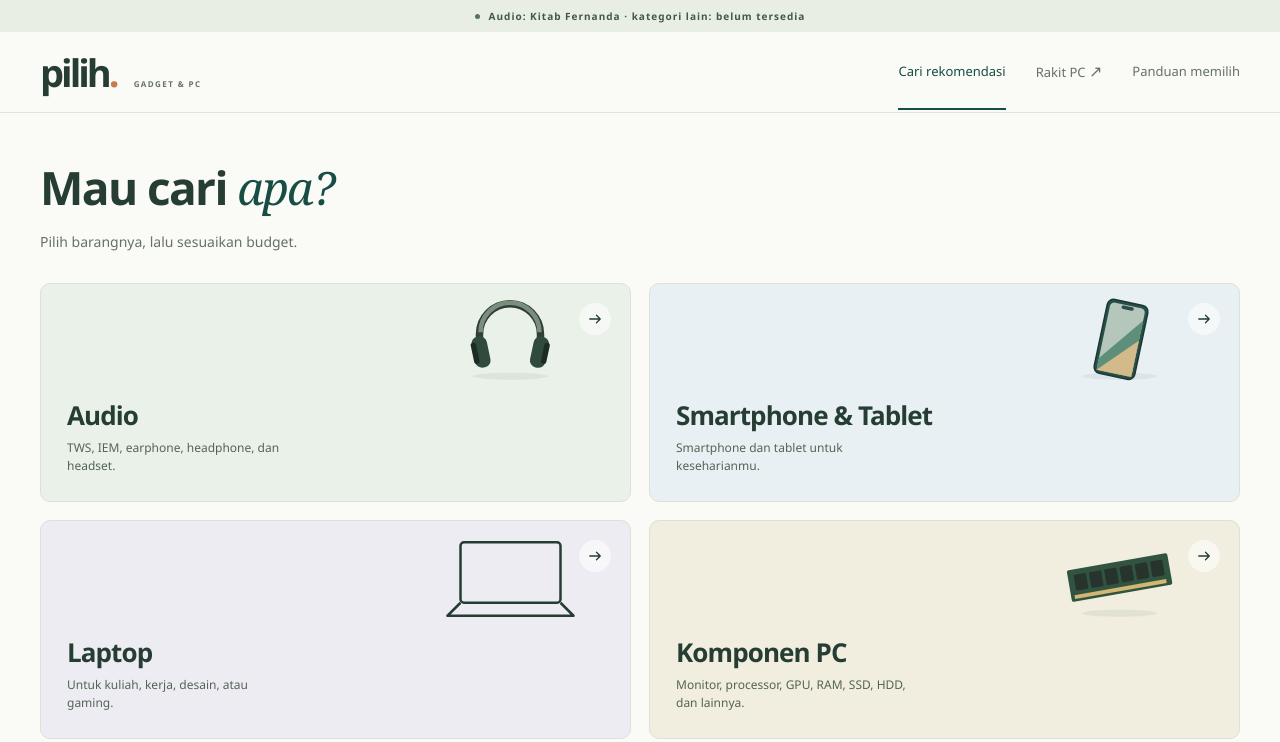
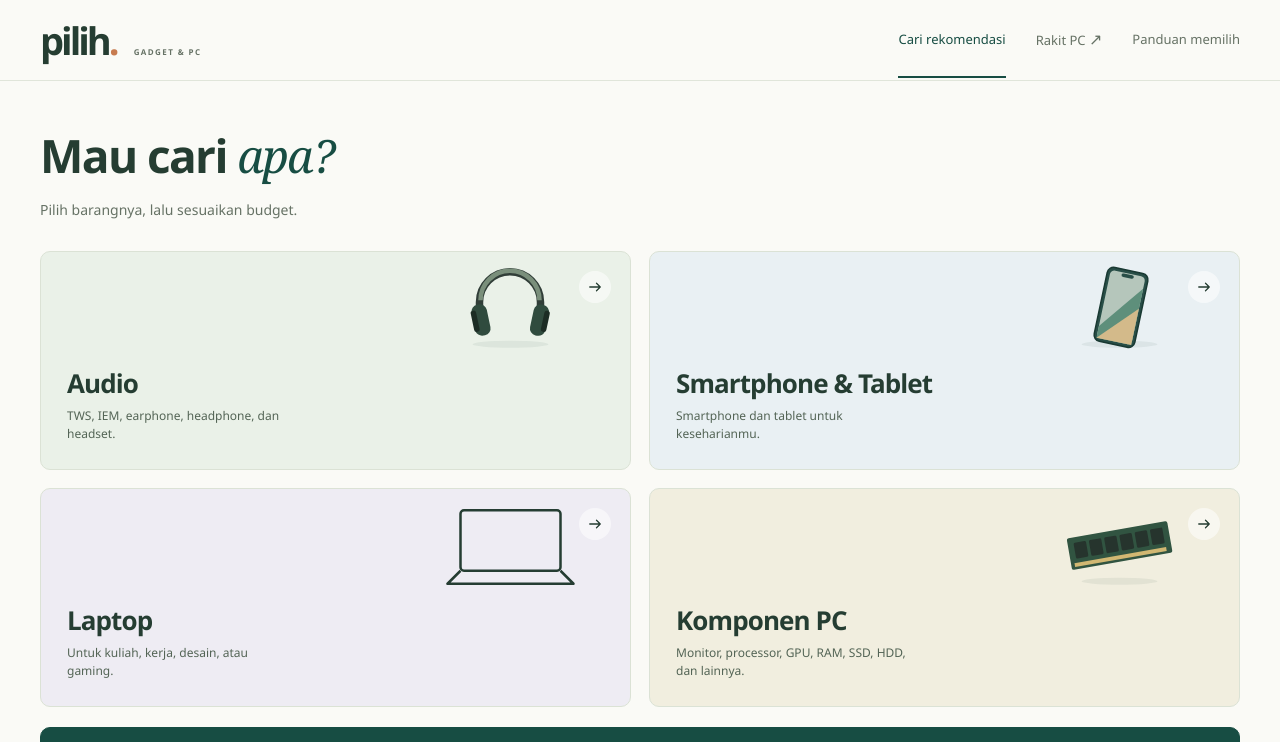
Before and after one commit to lanjilan/gadgetpick, a website with bundled scripts: page public/index.html in a window 1280 px wide. Shown: the top 742 px of the page. Built offline with nearby package versions, Linux system fonts and the light colour scheme; files whose address does not match are found by name.

Commit message:
style: remove prelaunch status banner and update live page description

```diff
--- a/public/index.html
+++ b/public/index.html
@@ -4,7 +4,7 @@
   <meta charset="UTF-8">
   <meta name="viewport" content="width=device-width, initial-scale=1">
   <meta name="theme-color" content="#174d43">
-  <meta name="description" content="Preview rekomendasi audio bersumber dari Kitab Fernanda Gunsan, profil gadget contoh, dan simulasi PC builder.">
+  <meta name="description" content="Temukan rekomendasi audio bersumber dari Kitab Fernanda Gunsan dan panduan memilih gadget sesuai kebutuhan serta budget. Kategori lainnya sedang disiapkan.">
   <meta name="robots" content="noindex, nofollow">
   <title>pilih. — Mau cari rekomendasi apa?</title>
   <link rel="icon" href="/favicon.svg" type="image/svg+xml">
@@ -13,7 +13,6 @@
 </head>
 <body>
   <a class="skip" href="#main">Lewati ke konten</a>
-  <div class="preview-strip"><span class="status-dot"></span> Audio: Kitab Fernanda · kategori lain: belum tersedia</div>
   <header class="site-header">
     <div class="header-inner">
       <a href="#rekomendasi" class="logo" aria-label="pilih, beranda">pilih<span>.</span><span class="logo-note">GADGET & PC</span></a>
```
